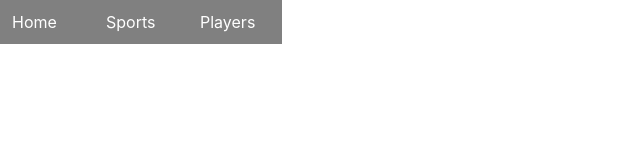
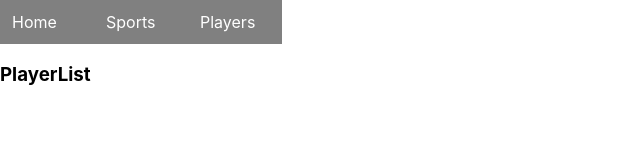
Before and after one commit to ChristianC93/sports-and-players-frontend, a React (Create React App) app in the folder sports-and-players-frontend/: page /players in a window 1280 px wide. Before the commit this address had no page. Shown: the top 160 px of the page, without its empty margins (0-640 px from the left). Built offline with nearby package versions, Linux system fonts and the light colour scheme.

Commit message:
added routes for Sport and Player component

```diff
--- a/sports-and-players-frontend/src/components/App.js
+++ b/sports-and-players-frontend/src/components/App.js
@@ -2,14 +2,21 @@ import React, { useEffect, useState } from 'react';
 import { Routes, Route } from 'react-router-dom';
 import NavBar from './NavBar';
 import Home from './Home';
+import Sport from './Sport';
+import Player from './Player';
 
 
 function App() {
+  const [sports, setSports] = useState([]);
+  const [athtetes, setAthletes] = useState([]);
+
   return (
     <div>
       <NavBar />
       <Routes>
         <Route path='/' element={<Home/>} />
+        <Route path='/sports' element={<Sport/>} />
+        <Route path='/players' element={<Player/>} />
       </Routes>
     </div>
   );
--- a/sports-and-players-frontend/src/components/Home.js
+++ b/sports-and-players-frontend/src/components/Home.js
@@ -1,7 +1,7 @@
 function Home() {
     return (
         <div>
-            <h1>Athletes</h1>
+            <h1>Home</h1>
         </div>
     )
 }
--- a/sports-and-players-frontend/src/components/Player.js
+++ b/sports-and-players-frontend/src/components/Player.js
@@ -0,0 +1,9 @@
+function Player() {
+    return (
+        <div>
+            <h3>PlayerList</h3>
+        </div>
+    )
+}
+
+export default Player;
--- a/sports-and-players-frontend/src/components/Sport.js
+++ b/sports-and-players-frontend/src/components/Sport.js
@@ -0,0 +1,9 @@
+function Sport() {
+    return (
+        <div>
+            <h3>SportList</h3>
+        </div>
+    )
+}
+
+export default Sport
```
